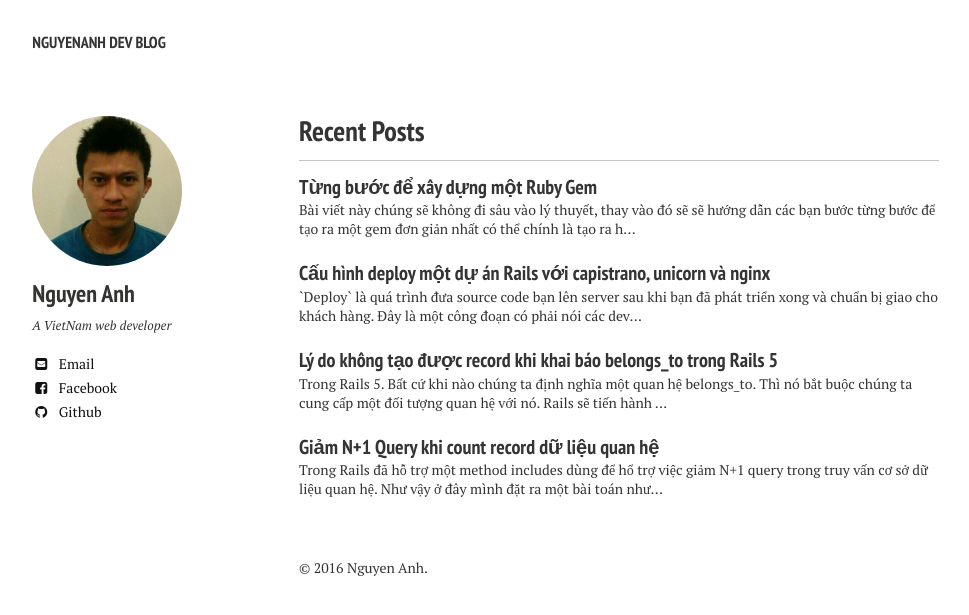
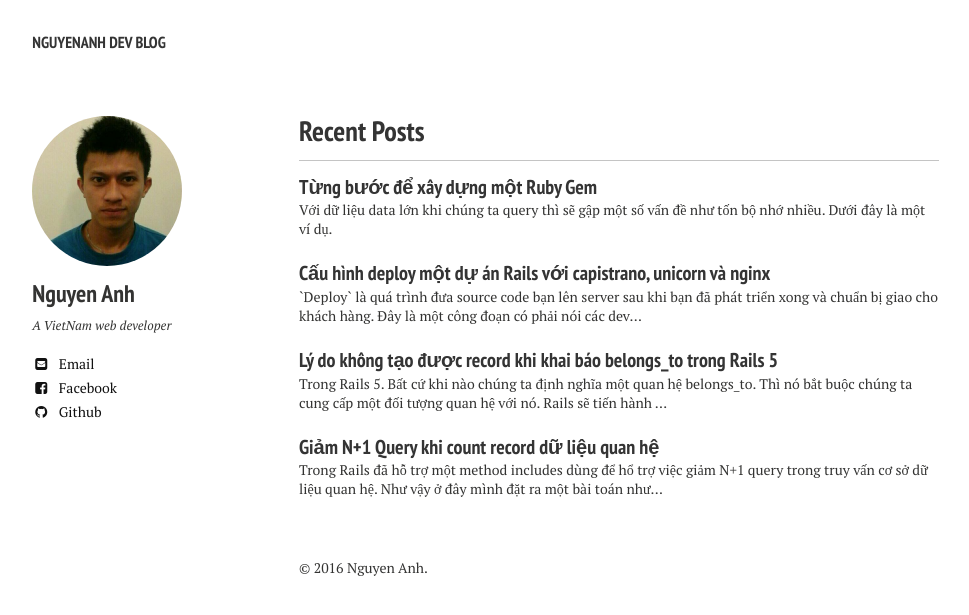
Before and after one commit to Nguyenanh/nguyenanh.github.io, a Jekyll site: the page built from index.md, in a window 1280 px wide. Shown: the top 615 px of the page, without its empty margins (21-990 px from the left). Built offline with Jekyll 4.4.1, drawn with Linux system fonts in a browser that asks for light colours; nearby versions of some CDN libraries; part of the change alters nothing that is shown.

Commit message:
Update 2016-04-10-tung-buoc-xay-dung-mot-ruby-gem.md

````diff
--- a/_posts/2016-04-10-tung-buoc-xay-dung-mot-ruby-gem.md
+++ b/_posts/2016-04-10-tung-buoc-xay-dung-mot-ruby-gem.md
@@ -1,148 +1,54 @@
 ---
 layout: post
 title: Từng bước để xây dựng một Ruby Gem
-excerpt: "Bài viết này chúng sẽ không đi sâu vào lý thuyết, thay vào đó sẽ sẽ hướng dẫn các bạn bước từng bước để tạo ra một gem đơn giản nhất có thể chính là tạo ra helper in ra dòng Hello Word. Nghe thôi thấy cũng đơn giản rồi :D. Bắt đầu thôi."
+excerpt: "Với dữ liệu data lớn khi chúng ta query thì sẽ gập một số vấn đề như tốn bộ nhớ nhiều. Dưới đây là một ví dụ."
 modified: 2016-03-28
 tags: [ruby, gem, rails]
 comments: true
 ---
-Bài viết này chúng sẽ không đi sâu vào lý thuyết, thay vào đó sẽ sẽ hướng dẫn các bạn bước từng bước để tạo ra một `gem` đơn giản nhất có thể chính là tạo ra helper in ra dòng `Hello Word`. Nghe thôi thấy cũng đơn giản rồi :D. Bắt đầu thôi.
-
-## I: Xây dựng Gem
-
-#### Bước 1: Tạo cấu trúc của `gem`
+Với dữ liệu data lớn khi chúng ta query thì sẽ gập một số vấn đề như tốn bộ nhớ nhiều. Dưới đây là một ví dụ:
 
 ``` ruby
-bundle gem helloword-rails
+>> Post.published.count
+=> 25000
+
+>> Post.where(published: true).each do |post|
+     post.archive!
+   end
+
+# Loads 25000 posts in memory
 ```
-Chúng ta sẽ được cấu trúc như này sau khi chạy lệnh trên.
-<figure>
-	<img src="https://cloud.githubusercontent.com/assets/7424863/14407550/b8d384a2-fef7-11e5-82af-1bb2a7cbc944.png"></a>
-</figure>
 
-#### Bước 2: Tạo một file helper `helloword_helper.rb`
+Để giảm bớt vấn để ở trên thì từ `Rails 5` đã hỗ thêm đã thêm một tính năng
 
-Tiếp theo tạo ra một file helper đặt trong thư mục `lib/helloword/rails` bằng cách chạy 2 dòng lệnh dưới đây.
+`config.active_record.warn_on_records_fetched_greater_than`
+
+nhằm tạo lời cảnh báo.
+
+Khi chúng ta config với một giá trị nguyên, bất kỳ một câu query nào trả về số record lớn hơn số gới hạn được set, thì log ra một lời cảnh báo.
+
+```ruby
+config.active_record.warn_on_records_fetched_greater_than = 1500
+
+>> Post.where(published: true).each do |post|
+     post.archive!
+   end
+
+=> Query fetched 25000 Post records: SELECT "posts".* FROM "posts" WHERE "posts"."published" = ? [["published", true]]
+   [#<Post id: 1, title: 'Rails', user_id: 1, created_at: "2016-02-11 11:32:32", updated_at: "2016-02-11 11:32:32", published: true>, #<Post id: 2, title: 'Ruby', user_id: 2, created_at: "2016-02-11 11:36:05", updated_at: "2016-02-11 11:36:05", published: true>,....]
+
+```
+
+Với tính năng này sẽ giúp chúng ta tìm ra những những câu query không hiệu quả và tìm ra một giải pháp nào đó tốt hơn.
 
 ``` ruby
-cd helloword-rails/
-touch lib/helloword/rails/helloword_helper.rb
+config.active_record.warn_on_records_fetched_greater_than = 1500
+
+>> Post.where(published: true).find_each do |post|
+     post.archive!
+   end
+
+# No warning is logged
 ```
 
-#### Bước 3: Tạo ra một phương thức của helper để in ra dòng hello word
-
-Mở file `helloword_helper.rb` và thêm nhưng dòng code dưới dây vào.
-
-``` ruby
-# lib/helloword/rails/helloword_helper.rb
-module HellowordHelper
-  def hello_word_tag
-    "Hello Word!!!"
-  end
-end
-```
-
-#### Bước 4: Khai báo helper của chúng ta vào rails
-
-Khao báo helper của chúng ta vào `ActionView::Helpers::AssetTagHelper` để Rails có thể biết và thực thi nó.
-
-``` ruby
-# lib/helloword/rails.rb
-require "helloword/rails/version"
-require "helloword/rails/helloword_helper"
-
-module ActionView
-  module Helpers
-    module AssetTagHelper
-      include HellowordHelper
-    end
-  end
-end
-```
-
-#### Bước 5: Tạo một ứng dụng Rails để test gem.
-
-Chạy lệnh sau để tạo mới ứng dụng rails.
-
-``` ruby
-# terminal
-rails new helloword-rails-app
-cd helloword-rails-app
-rails generate controller site index
-```
-
-#### Bước 6: Thêm gem của chúng ta vào `Gemfile`
-
-Trong file view `index.html.erb` và thêm helper của chúng ta vào.
-
-``` ruby
-#view/site/index.html.erb
-<h1><%= hello_word_tag %></h1>
-
-```
-Mở `Gemfile` và thêm dòng
-
-``` ruby
-# Gemfile
-gem 'helloword-rails', '0.1.0', path: '/Users/admin/Project-Ruby/helloword-rails/'
-```
-
-Trong đó `path` là đường dẫn chưa source gem của tôi và bạn sẽ thay vào đó đường dẫn của bạn.
-Cuối cũng chạy lệnh `bundle install` và `rails s`, sau đó truy cập <http://localhost:3000/site/index>
-<figure>
-	<img src="https://cloud.githubusercontent.com/assets/7424863/14407815/663ffd2a-ff00-11e5-818c-2e6716c65e45.png"></a>
-</figure>
-Quá đơn giản !!!!
-
-## II: Public gem lên trang chủ.
-
-Thay đổi một số thông tin trong `helloword-rails.gemspec`
-
-``` ruby
-# coding: utf-8
-lib = File.expand_path('../lib', __FILE__)
-$LOAD_PATH.unshift(lib) unless $LOAD_PATH.include?(lib)
-require 'helloword/rails/version'
-
-Gem::Specification.new do |spec|
-  spec.name          = "helloword-rails"
-  spec.version       = Helloword::Rails::VERSION
-  spec.authors       = "Nguyen Anh"
-  spec.email         = "cauut2117610@gmail.com"
-
-  spec.summary       = %q{Write a short summary, because Rubygems requires one.}
-  spec.description   = %q{Write a longer description or delete this line.}
-  spec.homepage      = "https://github.com/Nguyenanh/helloword-rails"
-  spec.license       = "MIT"
-
-
-  spec.files         = `git ls-files -z`.split("\x0").reject { |f| f.match(%r{^(test|spec|features)/}) }
-  spec.bindir        = "exe"
-  spec.executables   = spec.files.grep(%r{^exe/}) { |f| File.basename(f) }
-  spec.require_paths = ["lib"]
-
-  spec.add_development_dependency "bundler", "~> 1.11"
-  spec.add_development_dependency "rake", "~> 10.0"
-  spec.add_development_dependency 'rspec'
-end
-```
-Build gem của chúng ta với lệnh.
-
-``` ruby
-#terminal
-rake build
-```
-
-Sau khi build thành công chúng ta được file `pkg/helloword-rails-0.1.0.gem`.
-Cuối cùng đưa gem lên trang chủ <https://rubygems.org>.
-
-``` ruby
-#terminal
-gem push pkg/helloword-rails-0.1.0.gem
-```
-
-Sau đó chúng ta có thể dùng `helloword-rails` một cách bình thường.
-
-Quá đơn giản!!!.
-
-[helloword-rails](https://github.com/Nguyenanh/helloword-rails)
+Nguồn: <http://blog.bigbinary.com/2016/04/13/rails-5-adds-option-to-log-warning-when-fetching-big-result-sets.html>
````
